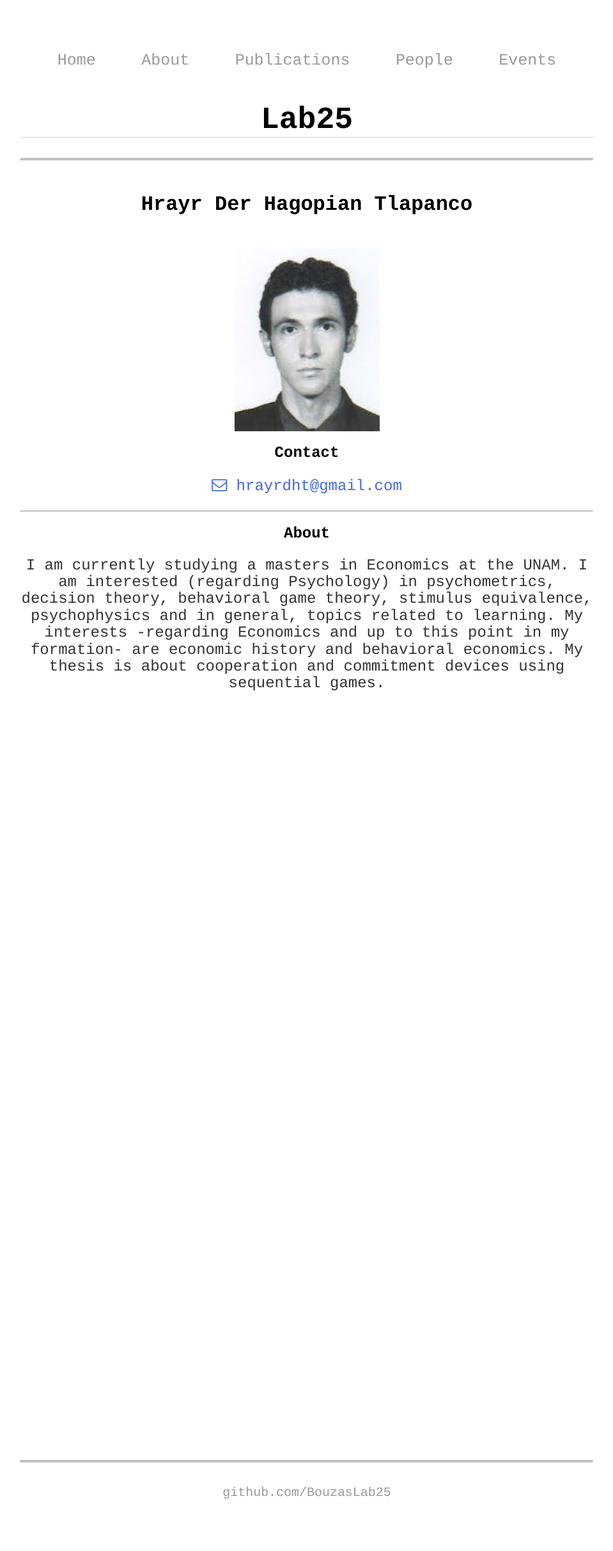
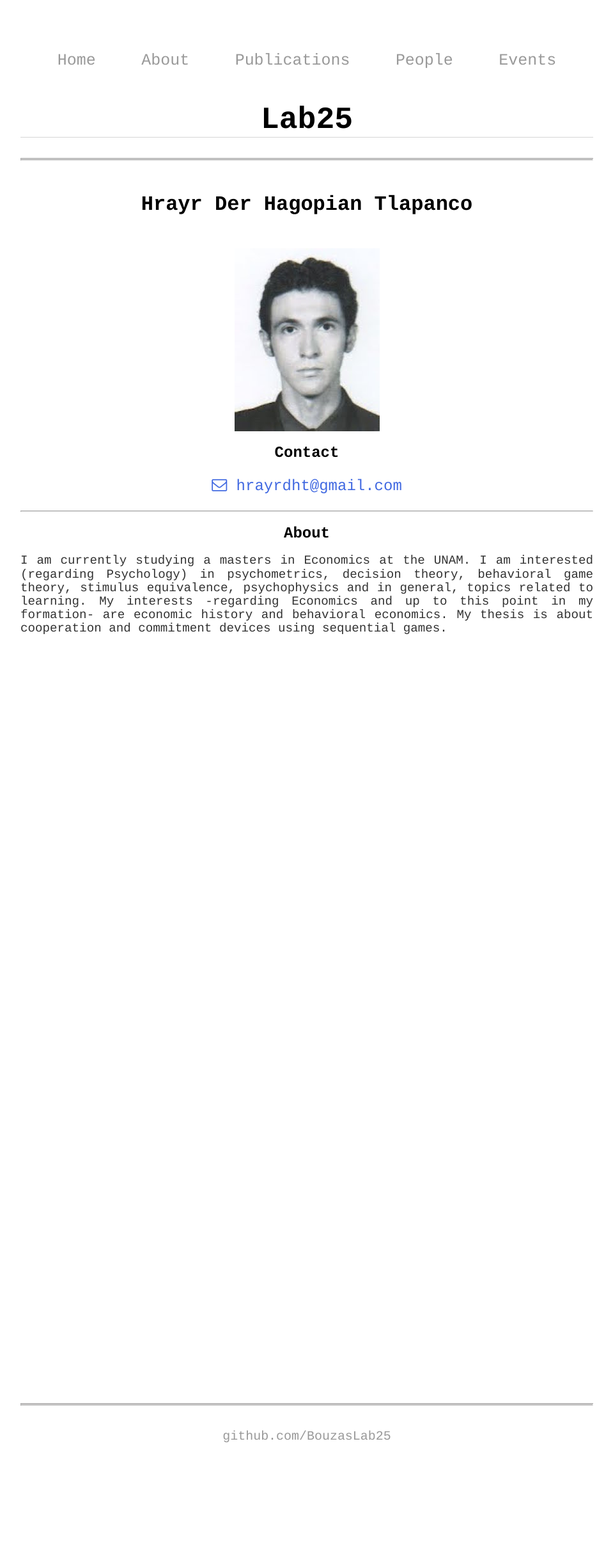
Before and after one commit to BouzasLab25/bouzaslab25.github.io, a Jekyll site: the page built from people/hrayr.html, in a window 1280 px wide. Shown: the whole page at 64% size, without its empty margins (160-1119 px from the left). Built offline with Jekyll 4.4.1, drawn with Linux system fonts in a browser that asks for light colours; after the commit the page ends 2336 px from its top, so only the background shows below that.

Commit message:
Update hrayr.html

```diff
--- a/people/hrayr.html
+++ b/people/hrayr.html
@@ -17,4 +17,4 @@ title: Lab25 Hrayr
 <hr>
  <h2>About</h2>
 
- <p> I am currently studying a masters in Economics at the UNAM. I am interested (regarding Psychology) in psychometrics, decision theory, behavioral game theory, stimulus equivalence, psychophysics and in general, topics related to learning. My interests -regarding Economics and up to this point in my formation- are economic history and behavioral economics. My thesis is about cooperation and commitment devices using sequential games. </p>
+ <p class='text'> I am currently studying a masters in Economics at the UNAM. I am interested (regarding Psychology) in psychometrics, decision theory, behavioral game theory, stimulus equivalence, psychophysics and in general, topics related to learning. My interests -regarding Economics and up to this point in my formation- are economic history and behavioral economics. My thesis is about cooperation and commitment devices using sequential games. </p>
```
